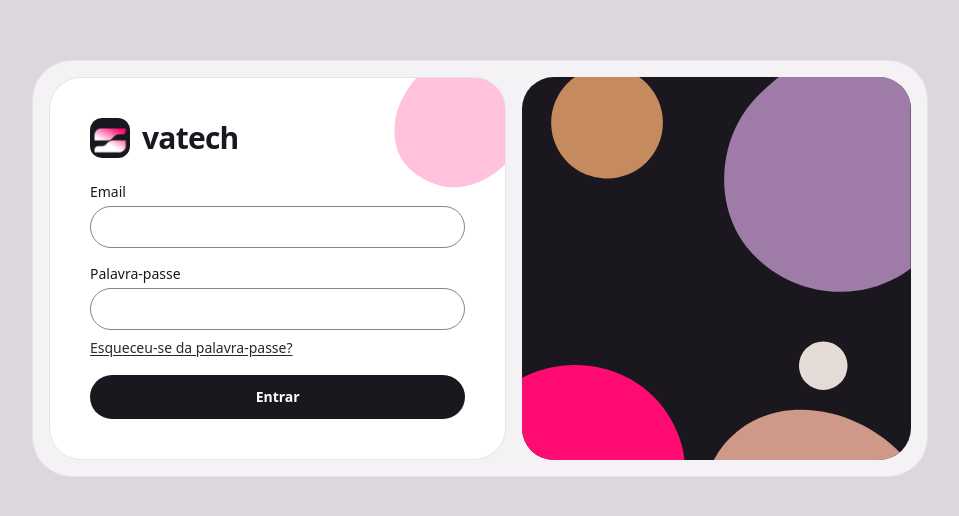
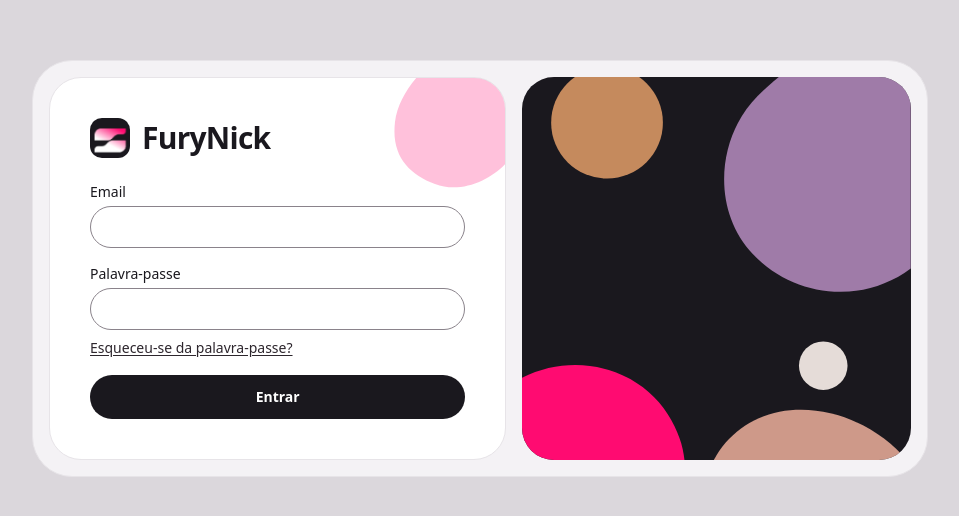
Before and after one commit to arthrtx/vatech, a Next.js app in the folder web/: page /login in a window 1280 px wide. Shown: the part 132-648 px from the top of the page, without its empty margins (160-1119 px from the left). Built offline with nearby package versions, Linux system fonts and the light colour scheme; no server answers.

Commit message:
Site passa a chamar-se FuryNick (título da página e ecrã de login)

```diff
--- a/web/src/app/layout.tsx
+++ b/web/src/app/layout.tsx
@@ -5,7 +5,7 @@ import PrecargaFeriados from "@/components/PrecargaFeriados";
 import { scriptTema } from "@/lib/tema";
 
 export const metadata: Metadata = {
-  title: "vatech",
+  title: "FuryNick",
   description: "Gestão de pedidos de férias, ausências e licenças",
 };
 
--- a/web/src/app/login/page.tsx
+++ b/web/src/app/login/page.tsx
@@ -60,7 +60,7 @@ function Formulario() {
           <span aria-hidden="true" className="flex h-10 w-10 items-center justify-center overflow-hidden rounded-controlo bg-barra">
             <img src="/logo-setuptech.png" alt="" className="h-full w-full object-cover" />
           </span>
-          vatech
+          FuryNick
         </h1>
         {verificado === "1" && (
           <p role="status" className="rounded-controlo border border-linha-forte bg-primaria-suave px-3 py-2 text-sm text-texto">
```
